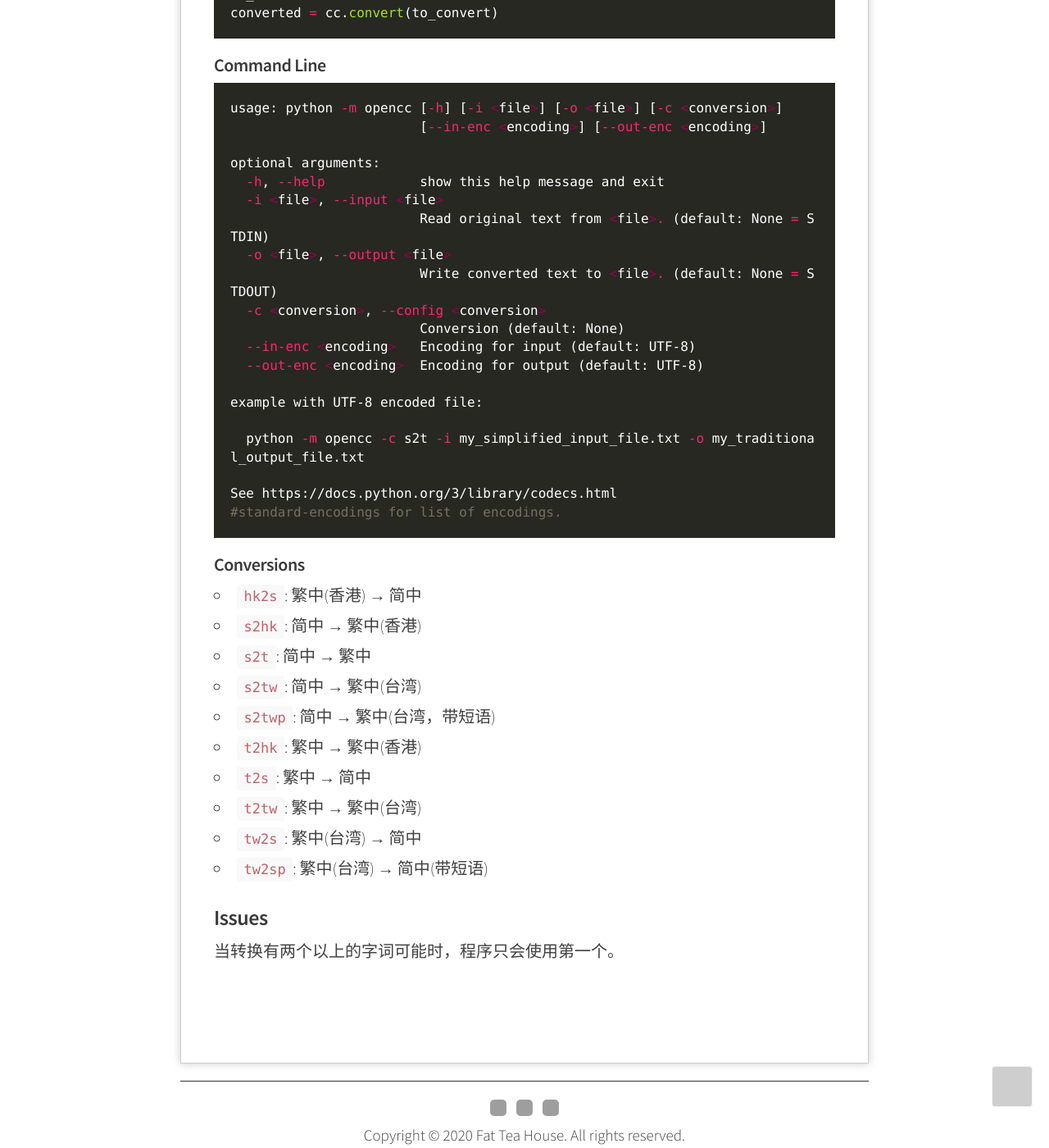
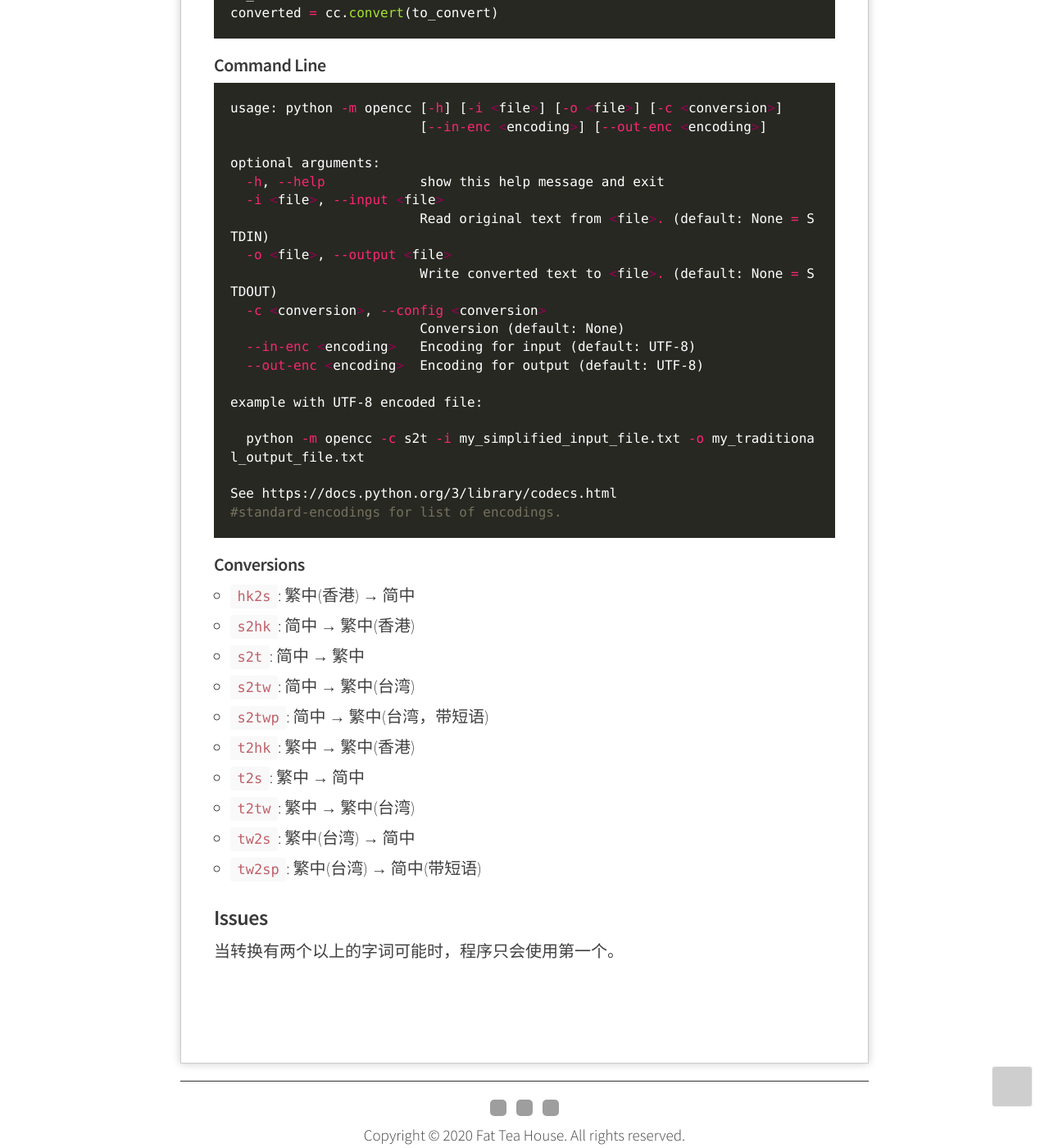
Before and after one commit to Melody-of-Oblivion/Melody-of-Oblivion.github.io, a Jekyll site: the page built from _posts/2020-09-12-py-opencc.md, in a window 1280 px wide and 1400 px high, scrolled down 791 px. Shown: the whole window at 82% size. Built offline with Jekyll 4.4.1, drawn with Linux system fonts in a browser that asks for light colours; grey boxes are pictures that could not be loaded.

Commit message:
Update styles.scss

```diff
--- a/assets/css/styles.scss
+++ b/assets/css/styles.scss
@@ -89,8 +89,8 @@
 }
 
 ul {
-  list-style: inside circle;
-	padding-left: 0;
+  list-style: circle;
+	padding-left: 1rem;
 
   li {
     margin-bottom: .25rem;
```
